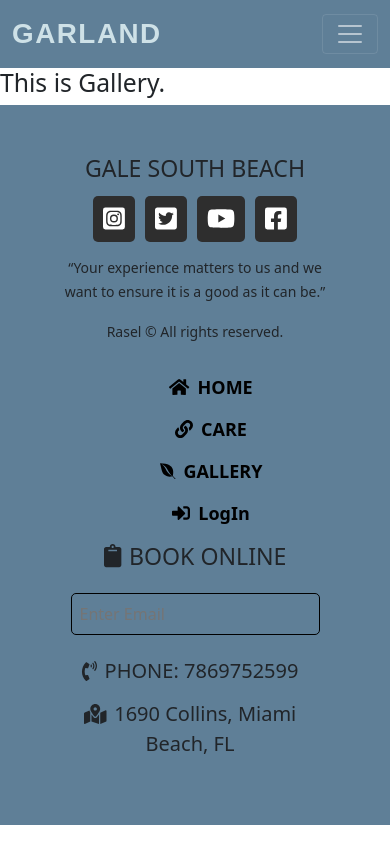
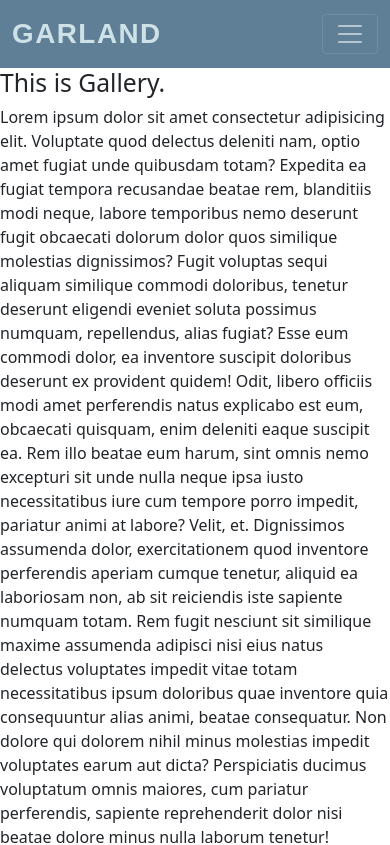
Before and after one commit to mdraselmiah95/garland-hotel-client, a React (Create React App) app: page /gallery in a window 390 px wide. Shown: the top 845 px of the page. Built offline with nearby package versions, Linux system fonts and the light colour scheme; no server answers; a web font is replaced by a local one.

Commit message:
WIP on garland hotel project

```diff
--- a/src/context/AuthProvider.js
+++ b/src/context/AuthProvider.js
@@ -1,12 +1,12 @@
-import React, { createContext } from "react";
+import { createContext } from "react";
 import useFirebase from "../hooks/useFireBase";
 
 export const AuthContext = createContext();
 
 const AuthProvider = ({ children }) => {
-  const allContexts = useFirebase();
+  const allContext = useFirebase();
   return (
-    <AuthContext.Provider value={allContexts}>{children}</AuthContext.Provider>
+    <AuthContext.Provider value={allContext}>{children}</AuthContext.Provider>
   );
 };
 
--- a/src/hooks/useFireBase.js
+++ b/src/hooks/useFireBase.js
@@ -26,13 +26,12 @@ const useFirebase = () => {
   };
 
   useEffect(() => {
-    const unsubscribed = onAuthStateChanged(auth, (user) => {
+    const unsubscribe = onAuthStateChanged(auth, (user) => {
       if (user) {
         setUser(user);
-      } else {
       }
     });
-    return () => unsubscribed;
+    return unsubscribe;
   }, []);
 
   return {
--- a/src/pages/Home/Gallery/Gallery.js
+++ b/src/pages/Home/Gallery/Gallery.js
@@ -1,9 +1,45 @@
 import React from "react";
 import "./Gallery.css";
+
 const Gallery = () => {
   return (
     <div>
       <h2>This is Gallery.</h2>
+      <p>
+        Lorem ipsum dolor sit amet consectetur adipisicing elit. Voluptate quod
+        delectus deleniti nam, optio amet fugiat unde quibusdam totam? Expedita
+        ea fugiat tempora recusandae beatae rem, blanditiis modi neque, labore
+        temporibus nemo deserunt fugit obcaecati dolorum dolor quos similique
+        molestias dignissimos? Fugit voluptas sequi aliquam similique commodi
+        doloribus, tenetur deserunt eligendi eveniet soluta possimus numquam,
+        repellendus, alias fugiat? Esse eum commodi dolor, ea inventore suscipit
+        doloribus deserunt ex provident quidem! Odit, libero officiis modi amet
+        perferendis natus explicabo est eum, obcaecati quisquam, enim deleniti
+        eaque suscipit ea. Rem illo beatae eum harum, sint omnis nemo excepturi
+        sit unde nulla neque ipsa iusto necessitatibus iure cum tempore porro
+        impedit, pariatur animi at labore? Velit, et. Dignissimos assumenda
+        dolor, exercitationem quod inventore perferendis aperiam cumque tenetur,
+        aliquid ea laboriosam non, ab sit reiciendis iste sapiente numquam
+        totam. Rem fugit nesciunt sit similique maxime assumenda adipisci nisi
+        eius natus delectus voluptates impedit vitae totam necessitatibus ipsum
+        doloribus quae inventore quia consequuntur alias animi, beatae
+        consequatur. Non dolore qui dolorem nihil minus molestias impedit
+        voluptates earum aut dicta? Perspiciatis ducimus voluptatum omnis
+        maiores, cum pariatur perferendis, sapiente reprehenderit dolor nisi
+        beatae dolore minus nulla laborum tenetur! Doloremque facilis unde,
+        illum id, eos obcaecati reprehenderit officiis est ipsam vero qui
+        necessitatibus cumque nostrum incidunt esse iusto omnis voluptatem,
+        similique consequuntur voluptatibus totam sint. Recusandae, hic est
+        obcaecati minus odio architecto! Totam, quibusdam delectus. Quo odit
+        velit iusto nemo rem eveniet voluptatem saepe repudiandae sit incidunt!
+        Quam dignissimos id assumenda, earum fugiat harum magni dolores,
+        veritatis dolore placeat dolorem rerum consequatur ullam ipsa
+        praesentium laborum exercitationem architecto. Vitae natus consequatur
+        nihil accusamus nobis, quo iste quam vero aperiam fugiat consectetur vel
+        consequuntur quia! Debitis illo praesentium labore officia laborum
+        commodi. Illo, corrupti. Labore architecto iste qui minus sapiente
+        ratione cupiditate, dolorem ea voluptates iure veniam natus!
+      </p>
     </div>
   );
 };
--- a/src/pages/Home/Home/Home.js
+++ b/src/pages/Home/Home/Home.js
@@ -4,6 +4,7 @@ import Offers from "../Offers/Offers";
 import Beauty from "../Parallax/Beauty";
 import Slider from "../Slider/Slider";
 import "./Home.css";
+
 const Home = () => {
   return (
     <div>
--- a/src/pages/Home/Parallax/Beauty.js
+++ b/src/pages/Home/Parallax/Beauty.js
@@ -1,17 +1,19 @@
 import React from "react";
+import { Parallax } from "react-parallax";
 import "./Beauty.css";
 const Beauty = () => {
+  const img = "https://i.ibb.co/82GsYLP/tomas.jpg";
   return (
     <div>
-      {/* <Parallax bgImage={img} strength={600}>
+      <Parallax bgImage={img} strength={600}>
         <div className="py-5 text-center text-light">
           <p className="imgBeauty-p" style={{ margin: "12% 0" }}>
             Here For a fabulous time
           </p>
         </div>
-      </Parallax> */}
+      </Parallax>
     </div>
   );
 };
-
+// bgImage = { img };
 export default Beauty;
--- a/src/pages/Login/Login/LogIn.js
+++ b/src/pages/Login/Login/LogIn.js
@@ -1,3 +1,6 @@
+import { faGoogle } from "@fortawesome/free-brands-svg-icons";
+import { faBackward, faUserLock } from "@fortawesome/free-solid-svg-icons";
+import { FontAwesomeIcon } from "@fortawesome/react-fontawesome";
 import React from "react";
 import { Link, NavLink, useHistory, useLocation } from "react-router-dom";
 import useAuth from "../../../hooks/useAuth";
@@ -12,9 +15,12 @@ const LogIn = () => {
       history.push(redirect_uri);
     });
   };
+  const img = "https://i.ibb.co/7VbG2Ww/unlock.png";
   return (
-    <div className="container my-4">
+    <div className="container my-5">
       <h2>This is Login.</h2>
+      <div className="row align-items-center">
+        <div className="col-md-6 border p-4">
           <form>
             <div className="row mb-3">
               <label htmlFor="inputEmail3" className="col-sm-2 col-form-label">
@@ -31,7 +37,10 @@ const LogIn = () => {
               </div>
             </div>
             <div className="row mb-3">
-          <label htmlFor="inputPassword3" className="col-sm-2 col-form-label">
+              <label
+                htmlFor="inputPassword3"
+                className="col-sm-2 col-form-label"
+              >
                 Password
               </label>
               <div className="col-sm-10">
@@ -45,22 +54,33 @@ const LogIn = () => {
               </div>
             </div>
             <button type="submit" className="btn btn-outline-primary">
+              <FontAwesomeIcon icon={faUserLock} className="me-2" />
               Submit
             </button>
           </form>
           <p>
             Create New Account:
             <Link to="/register" className="btn btn-outline-primary ms-2">
-          Register
+              <FontAwesomeIcon icon={faUserLock} className="me-2" />
+              LogIn
             </Link>
           </p>
+
           <NavLink to="/home" className="d-inline ms-2">
-        <button className="btn btn-outline-primary">GO Back Home</button>
+            <button className="btn btn-outline-primary">
+              <FontAwesomeIcon icon={faBackward} className="me-2" />
+              GO Back Home
+            </button>
           </NavLink>
-      <br /> <br />
+        </div>
+        <div className="col-md-6">
+          <img src={img} alt="login" className="img-fluid" />
+        </div>
         <button className="btn btn-outline-warning" onClick={handleGoogleLogin}>
+          <FontAwesomeIcon icon={faGoogle} className="me-2" />
           Google Sign In
         </button>
+      </div>
     </div>
   );
 };
--- a/src/pages/Login/Register/Register.js
+++ b/src/pages/Login/Register/Register.js
@@ -1,3 +1,5 @@
+import { faBackward, faUserLock } from "@fortawesome/free-solid-svg-icons";
+import { FontAwesomeIcon } from "@fortawesome/react-fontawesome";
 import React from "react";
 import { Link, NavLink } from "react-router-dom";
 import "./Register";
@@ -6,7 +8,13 @@ const Register = () => {
     <div className="container my-5">
       <h2>Create Account:</h2>
       <div className="row align-items-center">
-        <div className="col-md-6">{/* <img src={img} alt="" /> */}</div>
+        <div className="col-md-6">
+          <img
+            src="https://i.ibb.co/LpWBYbJ/secure.png"
+            alt=""
+            className="img-fluid"
+          />
+        </div>
         <div className="col-md-6 border p-4">
           <form>
             <div className="row mb-3">
@@ -58,17 +66,22 @@ const Register = () => {
               </div>
             </div>
             <button type="submit" className="btn btn-outline-primary">
+              <FontAwesomeIcon icon={faUserLock} className="me-2" />
               Submit
-            </button>{" "}
+            </button>
             <br />
             <span>
               Already have an account?{" "}
               <Link to="/login" className="btn btn-outline-info">
-                LogIn{" "}
+                <FontAwesomeIcon icon={faUserLock} className="me-2" />
+                LogIn
               </Link>
             </span>
             <NavLink to="/home" className="d-inline ms-2">
-              <button className="btn btn-outline-primary">GO Back Home</button>
+              <button className="btn btn-outline-primary">
+                <FontAwesomeIcon icon={faBackward} className="me-2" />
+                GO Back Home
+              </button>
             </NavLink>
           </form>
         </div>
@@ -78,3 +91,11 @@ const Register = () => {
 };
 
 export default Register;
+
+/*
+
+https://i.ibb.co/LpWBYbJ/secure.png
+https://i.ibb.co/7VbG2Ww/unlock.png
+
+
+*/
```
Lines whose indentation alone changed are shown as unchanged.
